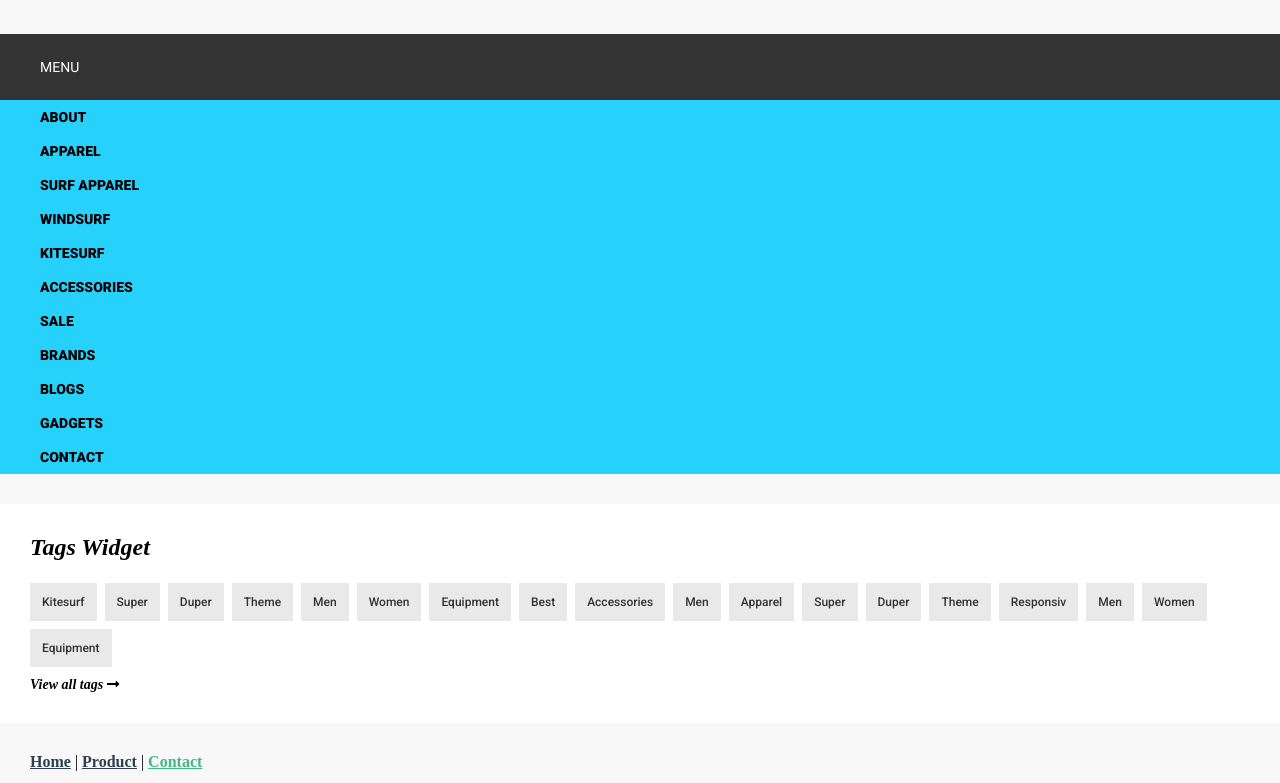
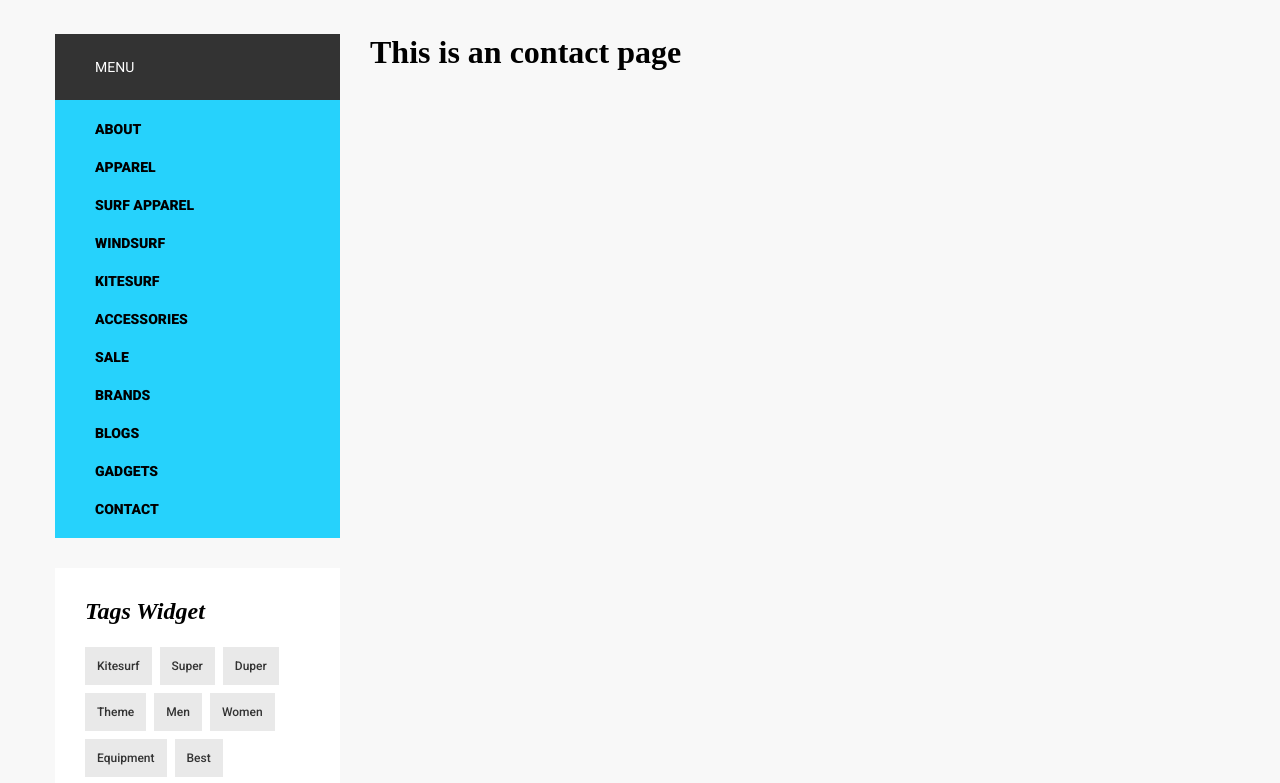
Before and after one commit to michellethomsen1/mfd_exam_michelle, a Vue app: page /contact in a window 1280 px wide. Shown: the part 200-983 px from the top of the page. Built offline with nearby package versions, Linux system fonts and the light colour scheme.

Commit message:
grid layout desktop

```diff
--- a/src/App.vue
+++ b/src/App.vue
@@ -1,14 +1,16 @@
 <template>
   <div id="app">
     <MainHeader/>
-    <NavSidebar/>
-    <TagsWidget/>
-    <div id="nav">
-      <router-link to="/">Home</router-link> |
-      <router-link to="/product">Product</router-link> |
-      <router-link to="/contact">Contact</router-link>
+
+    <div class="grid-container">
+      <div class="sidebar">
+        <NavSidebar/>
+        <TagsWidget/>
+      </div>
+
+      <router-view/>
     </div>
-    <router-view/>
+
     <Brands/>
     <MainFooter/>
   </div>
--- a/src/assets/scss/02-Components/_navsidebar.scss
+++ b/src/assets/scss/02-Components/_navsidebar.scss
@@ -20,9 +20,11 @@
     }
 
     nav {
+        padding: 10px 0;
 
         li {
-            padding: 8px 40px;
+            padding: 10px 40px;
+            list-style: none;
 
             a {
                 color: black;
--- a/src/assets/scss/04-Layouts/_base.scss
+++ b/src/assets/scss/04-Layouts/_base.scss
@@ -6,3 +6,10 @@
 body {
     background-color: $color-bg;
 }
+
+.grid-container {
+    @include container-desktop;
+    display: grid;
+    grid-template-columns: 3fr 9fr;
+    grid-gap: 30px;
+}
```
